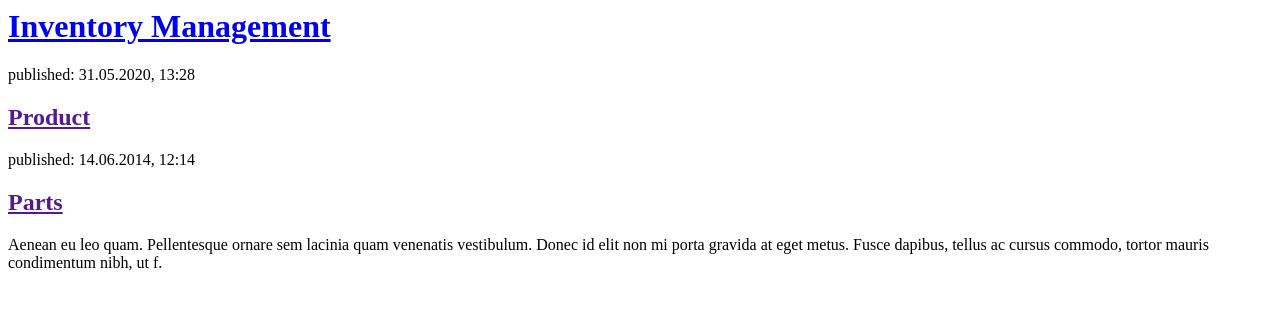
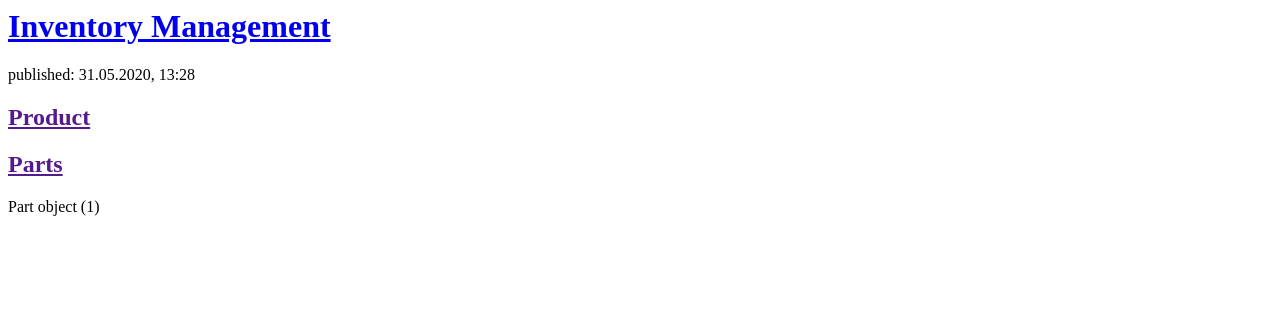
Before and after one commit to semc88/inventory-management, a Django app: page / in a window 1280 px wide. Shown: the top 310 px of the page. Run offline with Django 3.2, Linux system fonts and the light colour scheme; tables that the repository leaves empty hold one stand-in row (values such as "Sample post").

Commit message:
Modified templates to display parts from database.

```diff
--- a/invmgsys/templates/invmgsys/inventory_system.html
+++ b/invmgsys/templates/invmgsys/inventory_system.html
@@ -14,9 +14,13 @@
         </div>
 
         <div>
-            <p>published: 14.06.2014, 12:14</p>
             <h2><a href="">Parts</a></h2>
-            <p>Aenean eu leo quam. Pellentesque ornare sem lacinia quam venenatis vestibulum. Donec id elit non mi porta gravida at eget metus. Fusce dapibus, tellus ac cursus commodo, tortor mauris condimentum nibh, ut f.</p>
         </div>
     </body>
 </html>
+
+{% for part in parts%}
+<div>
+{{ part }}
+</div>
+{% endfor %}
--- a/invmgsys/views.py
+++ b/invmgsys/views.py
@@ -1,10 +1,12 @@
 from django.shortcuts import render
 from invmgsys.models import Product, Part, PartsInProduct
 
+
 def inventory_system(request):
-    return render(request, 'invmgsys/inventory_system.html', {})
-
-
+    parts = Part.objects.filter().order_by('id')
+    #parts = Part.objects.filter().order_by('id')
+    #print('debugging part id', parts)
+    return render(request, 'invmgsys/inventory_system.html', {'parts': parts})
 
 # Create your views here.
 def list_bom(request, product_id=None):
```
